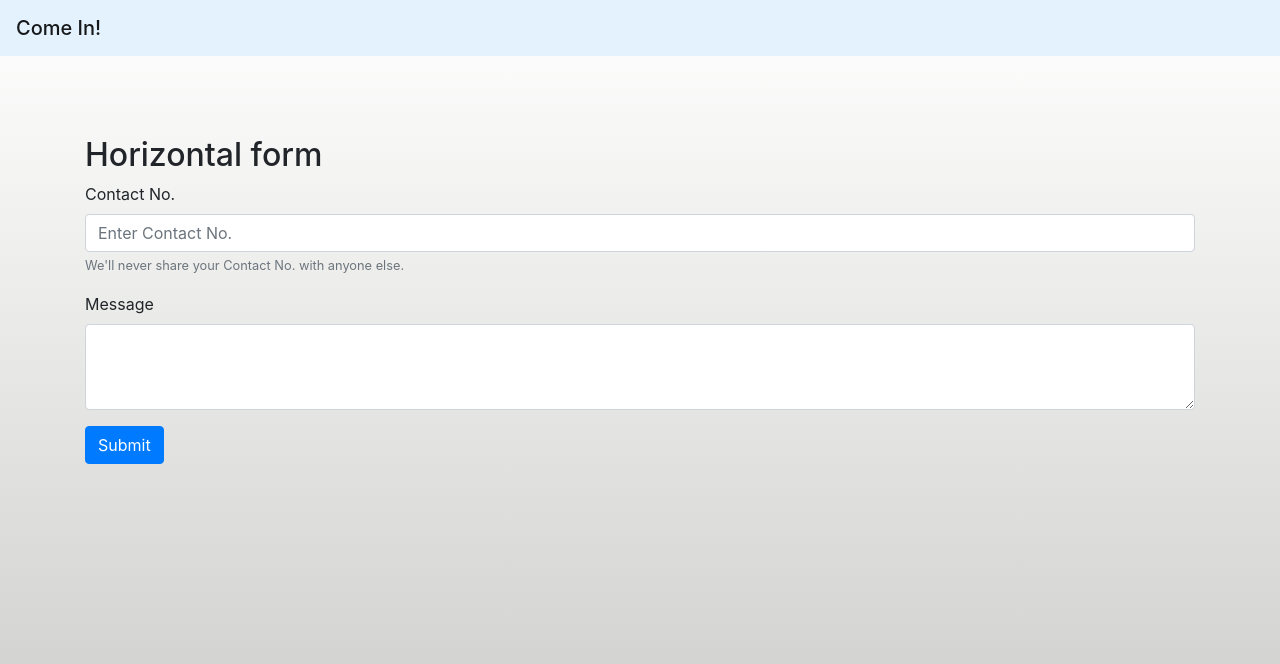
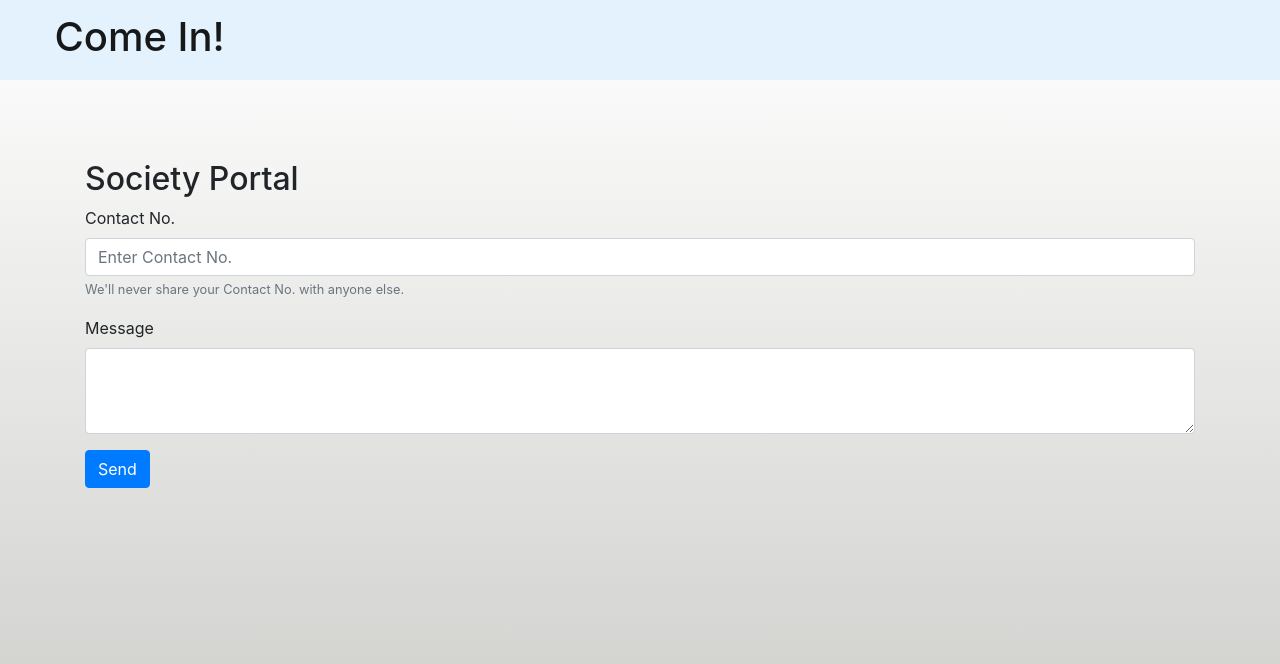
Before and after one commit to ayushmalik397/htmlForm, a plain HTML site: page index.html in a window 1280 px wide. Drawn offline with nearby package versions, Linux system fonts and the light colour scheme.

Commit message:
Text Formated

```diff
--- a/index.html
+++ b/index.html
@@ -11,10 +11,10 @@
   </head>
   <body>
     <nav id="comeNav" class="navbar navbar-light">
-      <span class="navbar-brand mb-0 h1">Come In!</span>
+      <span class="navbar-brand mb-0 h1 navText"><h1>Come In!</h1></span>
     </nav>
     <div class="container">
-      <h2>Horizontal form</h2>
+      <h2>Society Portal</h2>
       <form>
         <div class="form-group">
           <label for="exampleInputnumber">Contact No.</label>
@@ -25,7 +25,7 @@
           <label for="exampleFormControlTextarea1">Message</label>
           <textarea class="form-control" id="messageInput" rows="3"></textarea>
         </div>
-        <button type="submit" class="btn btn-primary">Submit</button>
+        <button type="submit" class="btn btn-primary">Send</button>
       </form>
     </div>
   </body>
--- a/style.css
+++ b/style.css
@@ -5,4 +5,9 @@ body {
 #comeNav {
   background-color: #e3f2fd;
   margin-bottom: 10vh;
+  height: 10vh;
 }
+
+.navText{
+  margin-left: 3vw;
+}
```
